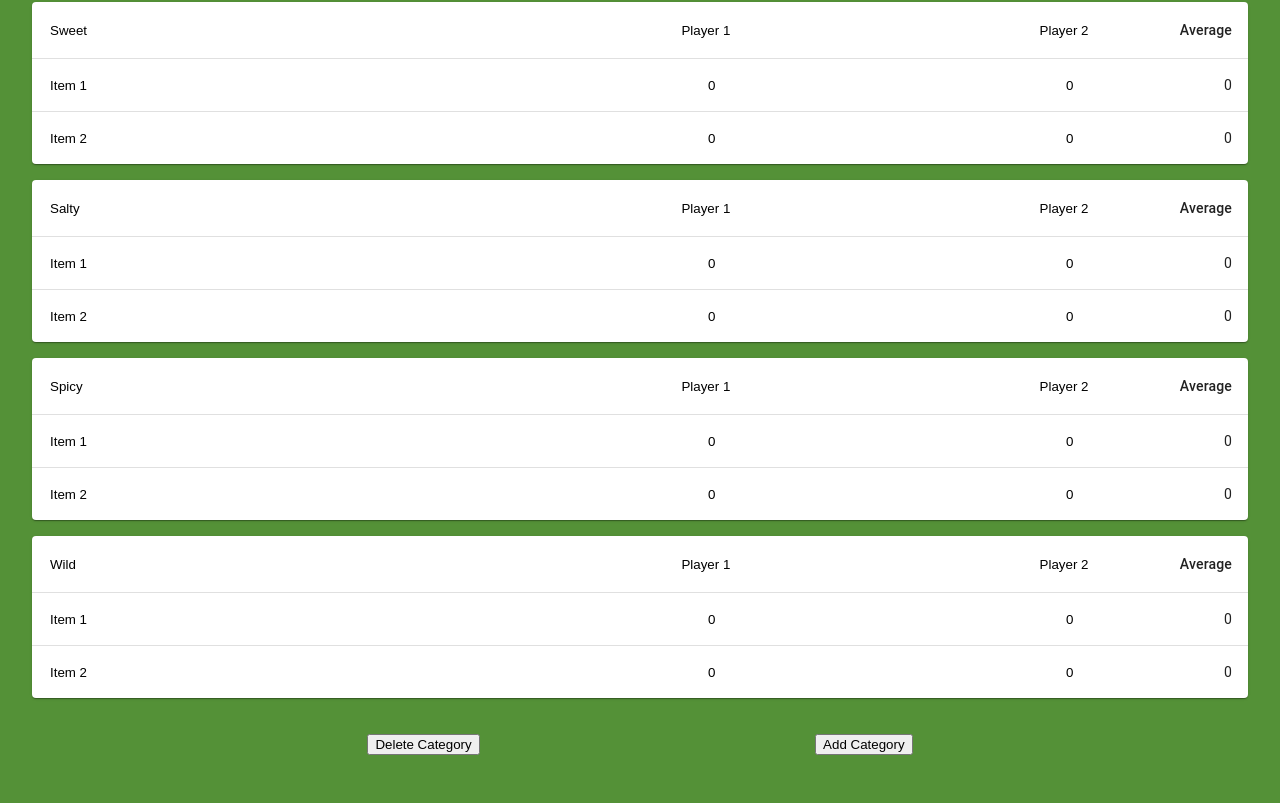
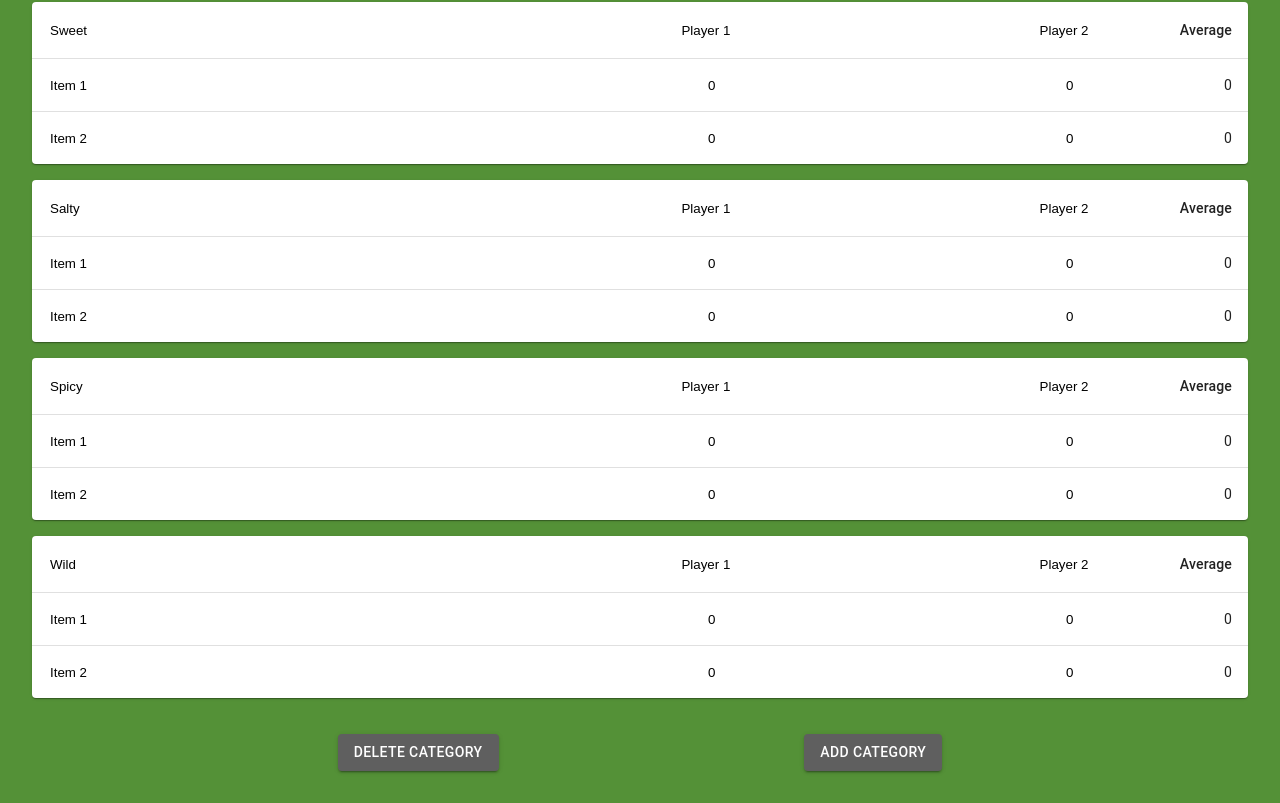
Before and after one commit to amacattack/flavali, a React (Create React App) app: page / in a window 1280 px wide. Shown: the part 338-1141 px from the top of the page. Built offline with nearby package versions, Linux system fonts and the light colour scheme; no server answers.

Commit message:
avg updating

```diff
--- a/src/App.js
+++ b/src/App.js
@@ -46,8 +46,6 @@ function App(props) {
     return scoreTables;
   }
 
-  console.log(state)
-
   return (
     <div className="App">
       <ThemeProvider theme={theme}>
@@ -85,8 +83,8 @@ function App(props) {
         {renderScoreTables()}
         <br></br>
         <div className="categoryButton">
-          <button onClick={() => dispatch(deleteCategory())}>Delete Category</button>
-          <button onClick={() => dispatch(addCategory())}>Add Category</button>
+          <Button variant='contained' onClick={() => dispatch(deleteCategory())}>Delete Category</Button>
+          <Button variant='contained' onClick={() => dispatch(addCategory())}>Add Category</Button>
         </div>
 
       </ThemeProvider>
--- a/src/EditableScoreTable.js
+++ b/src/EditableScoreTable.js
@@ -52,7 +52,7 @@ function EditableScoreTable(props) {
                                 props.categoryIdx,
                                 itemIdx,
                                 scoreIdx,
-                                newScore
+                                parseInt(newScore)
                             ))
                             }
                             key={scoreIdx}
--- a/src/state.js
+++ b/src/state.js
@@ -96,7 +96,6 @@ export const DEFAULT_GAME_DATA = {
 
 */
 export const reducer = function reducer(state, action) {
-  let newState;
   switch (action.type) {
     // Player action listeners
 
@@ -237,7 +236,7 @@ export const reducer = function reducer(state, action) {
         categories: deleteCategories,
       };
 
-    case "UPDATE_ITEM_NAME":
+    case "UPDATE_ITEM_NAME": {
       // make a copy of the categories to avoid updating the state object directly
       const categoriesCopy = [...state.categories];
 
@@ -250,20 +249,17 @@ export const reducer = function reducer(state, action) {
         ...state,
         categories: categoriesCopy,
       };
+    }
 
     case "UPDATE_SCORE_FOR_ITEM":
       const categoriesCopied = [...state.categories];
 
-      const categoryUpdate = categoriesCopied[action.categoryIdx];
-      const foodRowUpdate = categoryUpdate.foodRows[action.itemIdx];
+      const categoryToUpdate = categoriesCopied[action.categoryIdx];
+      const foodRowToUpdate = categoryToUpdate.foodRows[action.itemIdx];
 
-      console.log('action score idx: ', action.scoreIdx)
-
-      //  const scoreUpdate = foodRowUpdate.playerScores[action.scoreIdx];
-      //  scoreUpdate.playerScores = action.newScore;
-      //  console.log("scoreUpdate: ", action.newScore)
-
-      foodRowUpdate.playerScores[action.scoreIdx] = action.newScore;
+      foodRowToUpdate.playerScores[action.scoreIdx] = action.newScore;
+      const sum = foodRowToUpdate.playerScores.reduce((a, b) => a + b, 0)
+      foodRowToUpdate.average =  sum / foodRowToUpdate.playerScores.length
 
       return {
         ...state,
```
Also changed, not shown: src/todo.txt.
